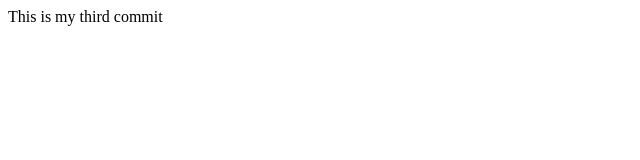
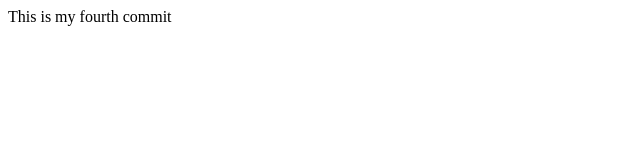
Before and after one commit to snehakum/training-demo01, a plain HTML site: page index.html in a window 1280 px wide. Shown: the full height of the page, 0-640 px from the left. Drawn offline with Linux system fonts and the light colour scheme.

Commit message:
feat(branch-demo): modify index.html

```diff
--- a/index.html
+++ b/index.html
@@ -4,7 +4,7 @@
     </head>
     <body class=""">
         <div>
-            This is my third commit
+            This is my fourth commit
         </div>
     </body>
 </html>
```
